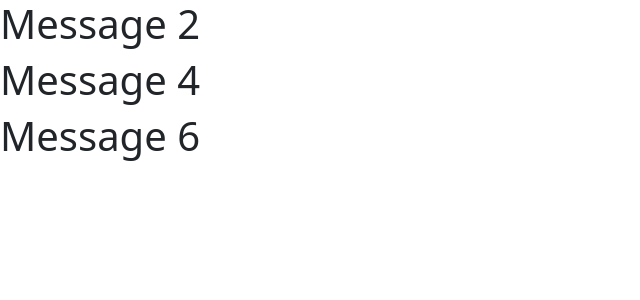
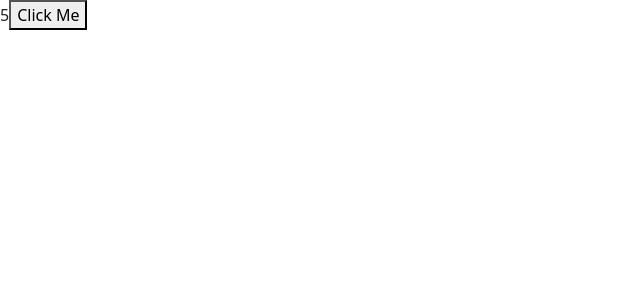
Before and after one commit to Samuel-Muriuki/Gamify, a React (Vite) app: page / in a window 1280 px wide. Shown: the top 300 px of the page, without its empty margins (0-640 px from the left). Built offline with nearby package versions, Linux system fonts and the light colour scheme.

Commit message:
✨feat[Updating Objects]: -Using the spread syntax to copy the object properties

```diff
--- a/src/App.tsx
+++ b/src/App.tsx
@@ -1,11 +1,24 @@
-import Message from "./Message";
+import { useState } from "react";
 
 function App() {
+    const [drink, setDrink] = useState({
+        title: "Americano",
+        price: 5,
+    });
+
+    const handleClick = () => {
+        // const newDrink = {
+        //     title : drink.title,
+        //     price: 6,
+        // }
+        // setDrink(newDrink);
+        setDrink({ ...drink, price: 6 }) // This one line replaces the above commented code. Using the spread syntax to iterate through the obj and have access to all the properties
+    }
+
     return (
         <div>
-            <Message />
-            <Message />
-            <Message />
+            {drink.price}
+            <button onClick={handleClick}>Click Me</button>
         </div>
     );
 }
```
